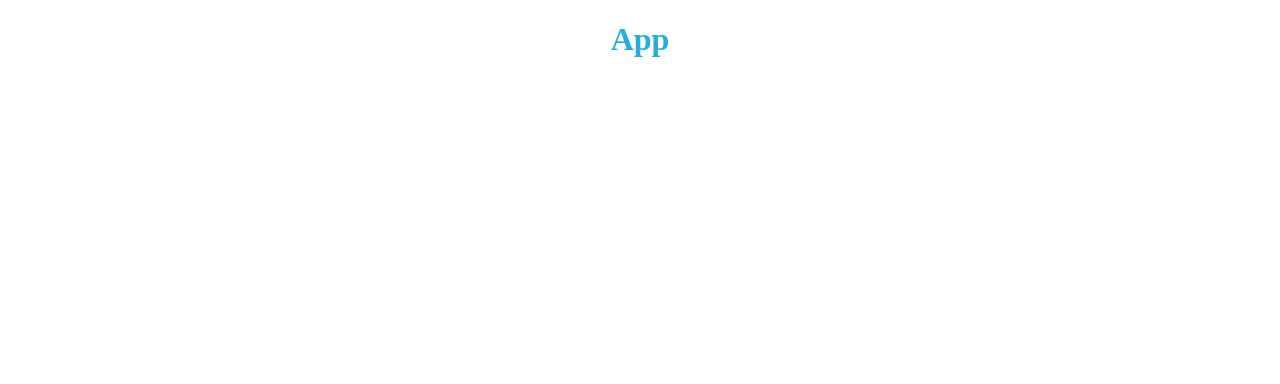
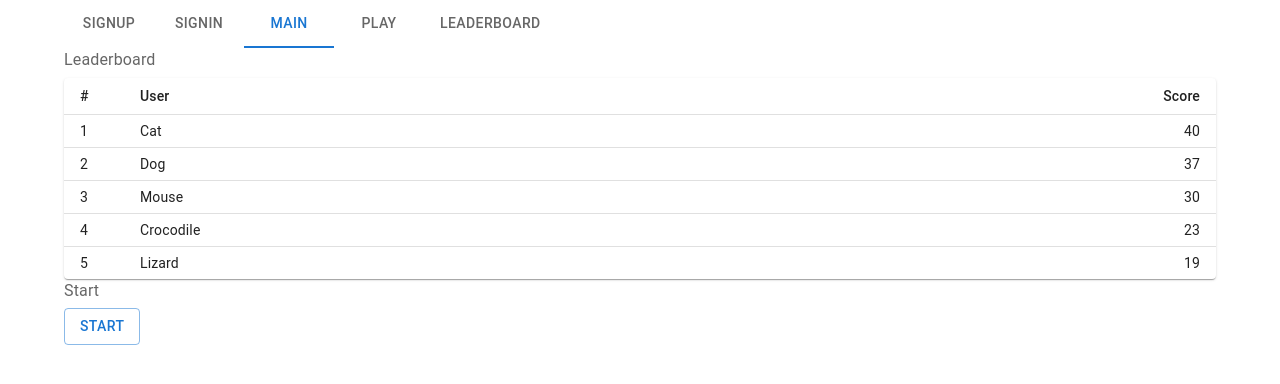
Before and after one commit to yapgame/game, a React app: page / in a window 1280 px wide. Shown: the top 384 px of the page. Built offline with nearby package versions, Linux system fonts and the light colour scheme; the HTML template or start-up script is replaced by a standard one.

Commit message:
feat: tabs, start, leaderboard, mui

```diff
--- a/package.json
+++ b/package.json
@@ -42,6 +42,9 @@
     "webpack-dev-server": "4.9.3"
   },
   "dependencies": {
+    "@emotion/react": "11.10.0",
+    "@emotion/styled": "11.10.0",
+    "@mui/material": "5.9.3",
     "@types/react": "18.0.15",
     "@types/react-dom": "18.0.6",
     "react": "18.2.0",
--- a/src/components/App/App.css
+++ /dev/null
@@ -1,4 +0,0 @@
-h1 {
-  color: #27aedb;
-  text-align: center;
-}
--- a/src/components/App/App.tsx
+++ b/src/components/App/App.tsx
@@ -1,10 +1,17 @@
 import React from 'react';
-
-import './App.css';
+import CssBaseline from '@mui/material/CssBaseline';
+import Leaderboard from '../Leaderboard/Leaderboard';
+import Start from '../Start/Start';
+import TabPanel from '../Tabs/Tabs';
 
 function App() {
   return (
-    <h1>App</h1>
+    <>
+      <TabPanel />
+      <CssBaseline />
+      <Leaderboard />
+      <Start />
+    </>
   );
 }
 
--- /dev/null
+++ b/src/components/Leaderboard/Leaderboard.tsx
@@ -0,0 +1,46 @@
+import * as React from 'react';
+import Table from '@mui/material/Table';
+import TableBody from '@mui/material/TableBody';
+import TableCell from '@mui/material/TableCell';
+import TableContainer from '@mui/material/TableContainer';
+import TableHead from '@mui/material/TableHead';
+import TableRow from '@mui/material/TableRow';
+import Paper from '@mui/material/Paper';
+import Container from '@mui/material/Container';
+import Typography from '@mui/material/Typography';
+import { rows } from './rows';
+
+function Leaderboard() {
+  return (
+    <Container maxWidth="lg">
+      <Typography sx={{ fontSize: 16 }} color="text.secondary" gutterBottom>
+        Leaderboard
+      </Typography>
+      <TableContainer component={Paper}>
+        <Table sx={{ minWidth: 650 }} size="small" aria-label="a dense table">
+          <TableHead>
+            <TableRow>
+              <TableCell>#</TableCell>
+              <TableCell style={{ width: 60 }} align="left">User</TableCell>
+              <TableCell align="right">Score</TableCell>
+            </TableRow>
+          </TableHead>
+          <TableBody>
+            {rows.map((row, index) => (
+              <TableRow
+                key={row.id}
+                sx={{ '&:last-child td, &:last-child th': { border: 0 } }}
+              >
+                <TableCell style={{ width: 60 }} component="th" scope="row">{index + 1}</TableCell>
+                <TableCell align="left">{row.userName}</TableCell>
+                <TableCell align="right">{row.score}</TableCell>
+              </TableRow>
+            ))}
+          </TableBody>
+        </Table>
+      </TableContainer>
+    </Container>
+  );
+}
+
+export default Leaderboard;
--- /dev/null
+++ b/src/components/Leaderboard/rows.ts
@@ -0,0 +1,20 @@
+function createData(
+  id: number,
+  userName: string,
+  score: number,
+) {
+  return {
+    id,
+    userName,
+    score,
+  };
+}
+
+// eslint-disable-next-line import/prefer-default-export
+export const rows = [
+  createData(1, 'Cat', 40),
+  createData(2, 'Dog', 37),
+  createData(3, 'Mouse', 30),
+  createData(4, 'Сrocodile', 23),
+  createData(5, 'Lizard', 19),
+];
--- /dev/null
+++ b/src/components/Start/Start.tsx
@@ -0,0 +1,17 @@
+import React from 'react';
+import Button from '@mui/material/Button';
+import Container from '@mui/material/Container';
+import Typography from '@mui/material/Typography';
+
+function Start() {
+  return (
+    <Container maxWidth="lg">
+      <Typography sx={{ fontSize: 16 }} color="text.secondary" gutterBottom>
+        Start
+      </Typography>
+      <Button variant="outlined">Start</Button>
+    </Container>
+  );
+}
+
+export default Start;
--- /dev/null
+++ b/src/components/Tabs/Tabs.tsx
@@ -0,0 +1,23 @@
+import * as React from 'react';
+import Tabs from '@mui/material/Tabs';
+import Tab from '@mui/material/Tab';
+import Container from '@mui/material/Container';
+
+export default function TabPanel() {
+  const [value, setValue] = React.useState(2);
+  const handleChange = (event: React.SyntheticEvent, newValue: number) => {
+    setValue(newValue);
+  };
+
+  return (
+    <Container maxWidth="lg">
+      <Tabs value={value} onChange={handleChange} aria-label="disabled tabs example">
+        <Tab label="SignUp" />
+        <Tab label="SignIn" />
+        <Tab label="Main" />
+        <Tab label="Play" />
+        <Tab label="Leaderboard" />
+      </Tabs>
+    </Container>
+  );
+}
```
Also changed, not shown: 1 other file (tests, documents, lock files or other folders).
